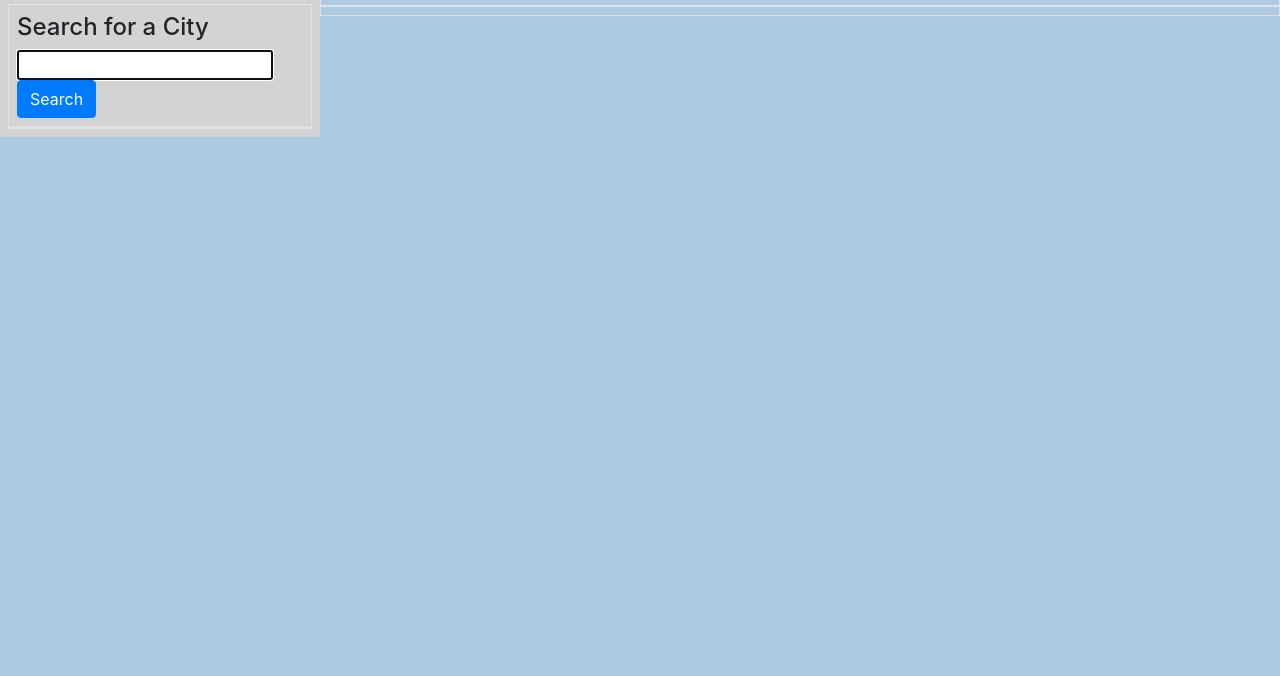
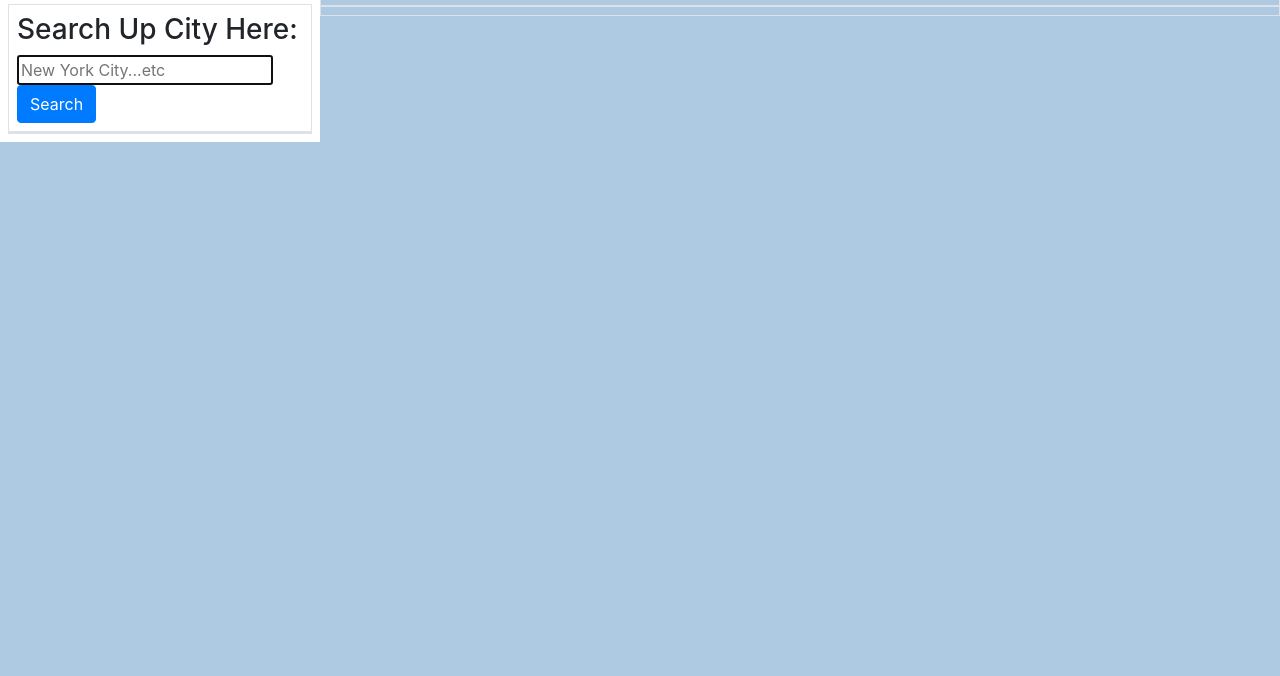
Before and after one commit to kattheswagger1122/WeatherDashboard-byKat, a plain HTML site: page index.html in a window 1280 px wide. Shown: the part 124-800 px from the top of the page. Drawn offline with nearby package versions, Linux system fonts and the light colour scheme; files whose address does not match are found by name.

Commit message:
added comments and change some layouts

```diff
--- a/assets/css/style.css
+++ b/assets/css/style.css
@@ -3,7 +3,7 @@ body {
 }
 
 .search-column{
-    background-color:	#D3D3D3;
+    background-color: white;
 }
 
 .list-group-item{
--- a/index.html
+++ b/index.html
@@ -22,8 +22,8 @@
         <div class = "row">
             <div class="col-12 col-md-3 p-2 search-column">
                 <form class = "border p-2" id = "city-search-form">
-                    <h4>Search for a City</h2>
-                    <input id="city" type = "text" autofocus = "true" class = "form-input"/ aria-label="search-city">
+                    <h3>Search Up City Here:</h3>
+                    <input id="city" type = "text" autofocus = "true" placeholder ="New York City...etc" class = "form-input"/ aria-label="search-city">
                     <button class = "btn btn-primary" type = "submit">Search</button>
                 </form>
                 <!--After Search You Get The  -->
```
